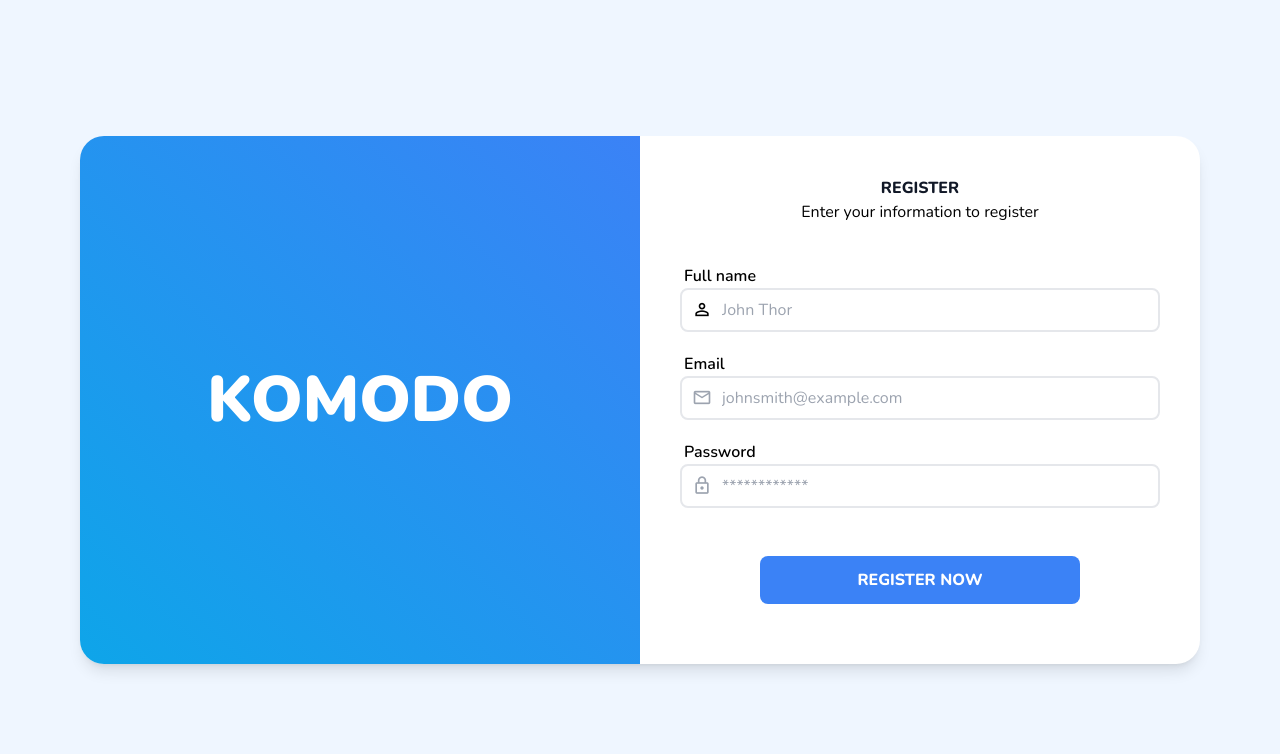
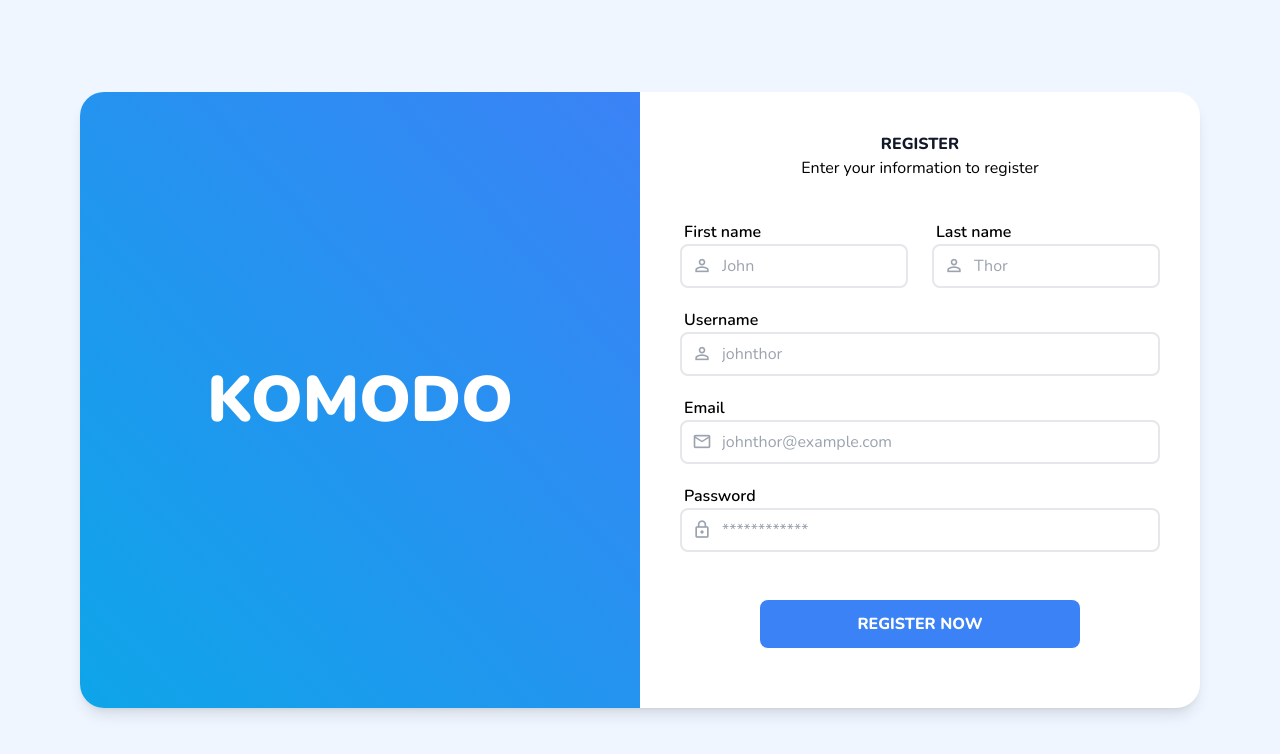
Before and after one commit to palsarip/UTS-Web-Programming, a PHP site: page /register.php in a window 1280 px wide. Shown: the top 754 px of the page. Run offline with PHP 8.4, Linux system fonts and the light colour scheme; some libraries are stand-ins or nearby versions.

Commit message:
fix: database integration (register)

```diff
--- a/databases/db.php
+++ b/databases/db.php
@@ -1,7 +1,7 @@
 <?php
     // db.php
     // DB Credentials
-    define('DSN', 'mysql:host=localhost;dbname=UTS');
+    define('DSN', 'mysql:host=localhost;dbname=uts');
     define('DB_USER', 'root');
     define('DB_PASS', '');
 
--- a/register.php
+++ b/register.php
@@ -34,12 +34,29 @@
                         <p>Enter your information to register</p>
                     </div>
                     <div>
+                    <form action="./databases/process/register_proses.php" method="POST">
+                        <div class="flex -mx-3">
+                            <div class="w-1/2 px-3 mb-5">
+                                <label for="" class="text-xs font-semibold px-1">First name</label>
+                                <div class="flex">
+                                    <div class="w-10 z-10 pl-1 text-center pointer-events-none flex items-center justify-center"><i class="mdi mdi-account-outline text-gray-400 text-lg"></i></div>
+                                    <input type="text" name="First_Name" class="form-control w-full -ml-10 pl-10 pr-3 py-2 rounded-lg border-2 border-gray-200 outline-none focus:border-blue-500 ease-out duration-100" placeholder="John">
+                                </div>
+                            </div>
+                            <div class="w-1/2 px-3 mb-5">
+                                <label for="" class="text-xs font-semibold px-1">Last name</label>
+                                <div class="flex">
+                                    <div class="w-10 z-10 pl-1 text-center pointer-events-none flex items-center justify-center"><i class="mdi mdi-account-outline text-gray-400 text-lg"></i></div>
+                                    <input type="text" name="Last_Name"  class="form-control w-full -ml-10 pl-10 pr-3 py-2 rounded-lg border-2 border-gray-200 outline-none focus:border-blue-500 ease-out duration-100" placeholder="Thor">
+                                </div>
+                            </div>
+                        </div>
                         <div class="flex -mx-3">
                             <div class="w-full px-3 mb-5">
-                                <label for="" class="text-xs font-semibold px-1">Full name</label>
+                                <label for="" class="text-xs font-semibold px-1">Username</label>
                                 <div class="flex">
-                                    <div class="w-10 z-10 pl-1 text-center pointer-events-none flex items-center justify-center"><i class="mdi mdi-account-outline text-black text-lg"></i></div>
-                                    <input type="text" class="w-full -ml-10 pl-10 pr-3 py-2 rounded-lg border-2 border-gray-250 outline-none focus:border-blue-500 ease-out duration-100" placeholder="John Thor">
+                                    <div class="w-10 z-10 pl-1 text-center pointer-events-none flex items-center justify-center"><i class="mdi mdi-account-outline text-gray-400 text-lg"></i></div>
+                                    <input type="text" name="Username"  class="form-control w-full -ml-10 pl-10 pr-3 py-2 rounded-lg border-2 border-gray-250 outline-none focus:border-blue-500 ease-out duration-100" placeholder="johnthor">
                                 </div>
                             </div>
                         </div>
@@ -48,7 +65,7 @@
                                 <label for="" class="text-xs font-semibold px-1">Email</label>
                                 <div class="flex">
                                     <div class="w-10 z-10 pl-1 text-center pointer-events-none flex items-center justify-center"><i class="mdi mdi-email-outline text-gray-400 text-lg"></i></div>
-                                    <input type="email" class="w-full -ml-10 pl-10 pr-3 py-2 rounded-lg border-2 border-gray-250 outline-none focus:border-blue-500 ease-out duration-100" placeholder="johnsmith@example.com">
+                                    <input type="email" name="Email" class="form-control w-full -ml-10 pl-10 pr-3 py-2 rounded-lg border-2 border-gray-250 outline-none focus:border-blue-500 ease-out duration-100" placeholder="johnthor@example.com">
                                 </div>
                             </div>
                         </div>
@@ -57,15 +74,17 @@
                                 <label for="" class="text-xs font-semibold px-1">Password</label>
                                 <div class="flex">
                                     <div class="w-10 z-10 pl-1 text-center pointer-events-none flex items-center justify-center"><i class="mdi mdi-lock-outline text-gray-400 text-lg"></i></div>
-                                    <input type="password" class="w-full -ml-10 pl-10 pr-3 py-2 rounded-lg border-2 border-gray-200 outline-none focus:border-blue-500 ease-out duration-150" placeholder="************">
+                                    <input type="password" name="Password"  class="form-control w-full -ml-10 pl-10 pr-3 py-2 rounded-lg border-2 border-gray-200 outline-none focus:border-blue-500 ease-out duration-150" placeholder="************">
                                 </div>
                             </div>
                         </div>
                         <div class="flex -mx-3">
                             <div class="w-full px-3 mb-5">
-                                <button class="block w-full max-w-xs mx-auto bg-blue-500 hover:bg-blue-600 focus:bg-indigo-600 text-white rounded-lg px-3 py-3 font-extrabold ease-out duration-100">REGISTER NOW</button>
+                                <button type="submit" class="block w-full max-w-xs mx-auto bg-blue-500 hover:bg-blue-600 focus:bg-indigo-600 text-white rounded-lg px-3 py-3 font-extrabold ease-out duration-100">REGISTER NOW</button>
                             </div>
                         </div>
+                        </div>
+                    </form>
                     </div>
                 </div>
             </div>
```
Also changed, not shown: databases/process/register_proses.php (+6 -8 lines).
